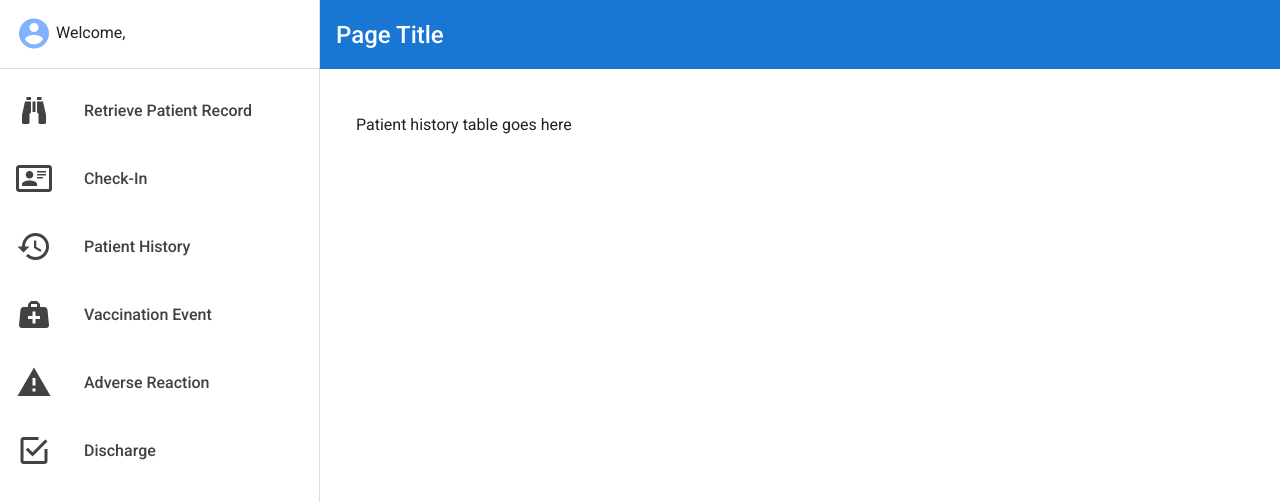
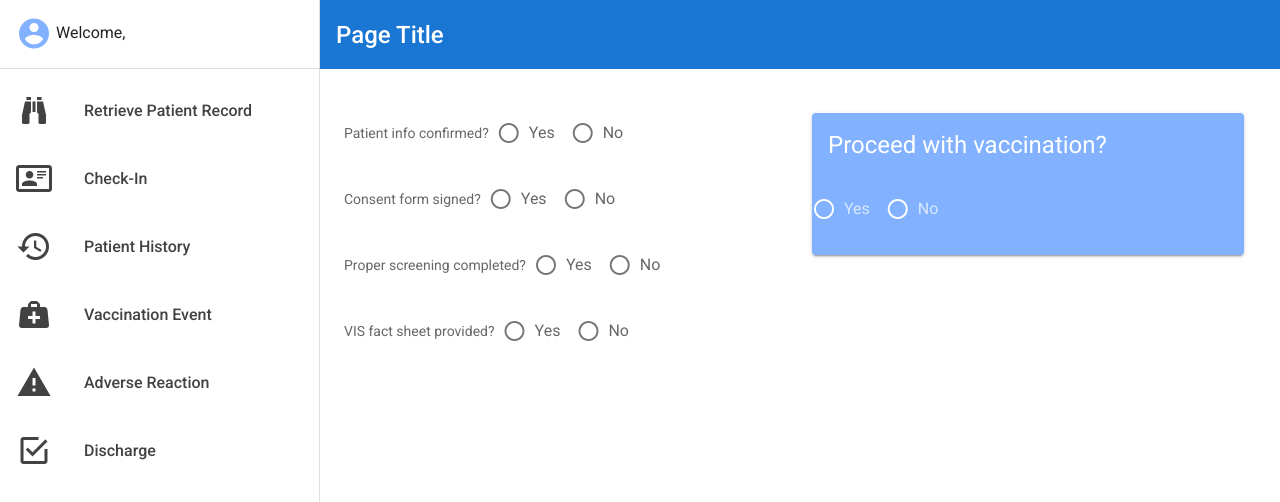
Before and after one commit to david-fraley/MassVaccinationSystem, a Vue app in the folder PointOfDispensingApp/: page / in a window 1280 px wide. Shown: the top 502 px of the page. Built offline with nearby package versions, Linux system fonts and the light colour scheme.

Commit message:
VaccinationScreening.vue is done

```diff
--- a/PointOfDispensingApp/src/App.vue
+++ b/PointOfDispensingApp/src/App.vue
@@ -48,10 +48,10 @@
             <template v-if="false">
             <PatientCheckIn/>
             </template>
-            <template v-if="true">
+            <template v-if="false">
             <PatientHistory/>
             </template>
-            <template v-if="false">
+            <template v-if="true">
             <VaccinationScreening/>
             </template>
             <template v-if="false">
--- a/PointOfDispensingApp/src/components/VaccinationScreening.vue
+++ b/PointOfDispensingApp/src/components/VaccinationScreening.vue
@@ -1,7 +1,89 @@
 <template>
   <v-container>
     <v-row>
-      VaccinationScreening.vue
+      <v-col cols="6">
+        <v-row>
+          <v-radio-group v-model="patientInfoComfirmed" row>
+            <template v-slot:label>
+              <div>Patient info confirmed? </div>
+            </template>
+            <v-radio
+              label="Yes"
+              value="Yes"
+            ></v-radio>
+            <v-radio
+              label="No"
+              value="No"
+            ></v-radio>
+          </v-radio-group>
+        </v-row>
+        <v-row>
+          <v-radio-group v-model="consentFormSigned" row>
+            <template v-slot:label>
+              <div>Consent form signed?<v-spacer></v-spacer></div>
+            </template>
+            <v-radio
+              label="Yes"
+              value="Yes"
+            ></v-radio>
+            <v-radio
+              label="No"
+              value="No"
+            ></v-radio>
+          </v-radio-group>
+        </v-row>
+        <v-row>
+          <v-radio-group v-model="screeningCompleted" row>
+            <template v-slot:label>
+              <div>Proper screening completed?</div>
+            </template>
+            <v-radio
+              label="Yes"
+              value="Yes"
+            ></v-radio>
+            <v-radio
+              label="No"
+              value="No"
+            ></v-radio>
+          </v-radio-group>
+        </v-row>
+        <v-row>
+          <v-radio-group v-model="factSheetProvided" row>
+            <template v-slot:label>
+              <div>VIS fact sheet provided?</div>
+            </template>
+            <v-radio
+              label="Yes"
+              value="Yes"
+            ></v-radio>
+            <v-radio
+              label="No"
+              value="No"
+            ></v-radio>
+          </v-radio-group>
+        </v-row>
+      </v-col>
+      <v-col cols="6">
+        <v-card color="accent" dark>
+          <v-card-title style="center" class="headline">
+              Proceed with vaccination?
+          </v-card-title>
+          <v-row align="center" justify="center">
+            <v-col cols="12">
+              <v-radio-group v-model="row" row>
+                <v-radio
+                  label="Yes"
+                  value="Yes"
+                ></v-radio>
+                <v-radio
+                  label="No"
+                  value="No"
+                ></v-radio>
+              </v-radio-group>
+            </v-col>
+          </v-row>
+        </v-card>
+      </v-col>
     </v-row>
   </v-container>
 </template>
```
